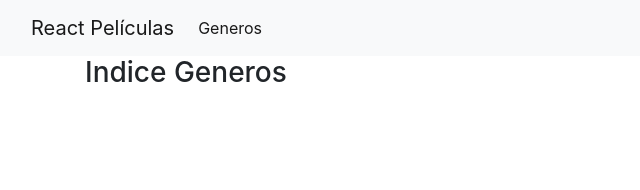
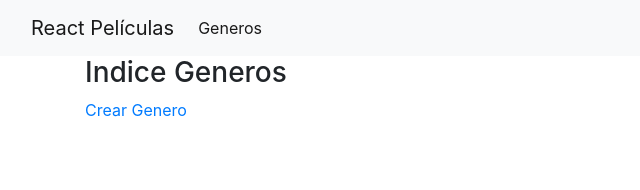
Before and after one commit to LuisEmmanuelAguilar/react-peliculas, a React (Create React App) app: page /generos in a window 1280 px wide. Shown: the top 190 px of the page, without its empty margins (0-640 px from the left). Built offline with nearby package versions, Linux system fonts and the light colour scheme.

Commit message:
Creating Genrers pages

```diff
--- /dev/null
+++ b/src/generos/CrearGenero.tsx
@@ -0,0 +1,5 @@
+export default function CrearGenero(){
+    return(
+        <>Crear Genero</>
+    )
+}
--- /dev/null
+++ b/src/generos/EditarGeenero.tsx
@@ -0,0 +1,5 @@
+export default function EditarGenero(){
+    return(
+        <>Editar Genero</>
+    )
+}
--- a/src/generos/IndiceGeneros.tsx
+++ b/src/generos/IndiceGeneros.tsx
@@ -1,5 +1,10 @@
+import { Link } from "react-router-dom";
+
 export default function IndiceGeneros(){
     return(
+        <>
         <h3>Indice Generos</h3>
+        <Link to="generos/crear">Crear Genero</Link>
+        </>
     )
 }
--- a/src/route-config.ts
+++ b/src/route-config.ts
@@ -1,8 +1,12 @@
+import CrearGenero from "./generos/CrearGenero";
+import EditarGenero from "./generos/EditarGeenero";
 import IndiceGeneros from "./generos/IndiceGeneros";
 import LandingPage from "./LandingPage";
 
 const rutas = [
     { path: "/generos", componente: IndiceGeneros, exact: true },
+    { path: "/generos/crear", componente: CrearGenero, exact: true },
+    { path: "/generos/editar", componente: EditarGenero, exact: true },
     { path: "/", componente: LandingPage, exact: true }];
 
 export default rutas;
```
